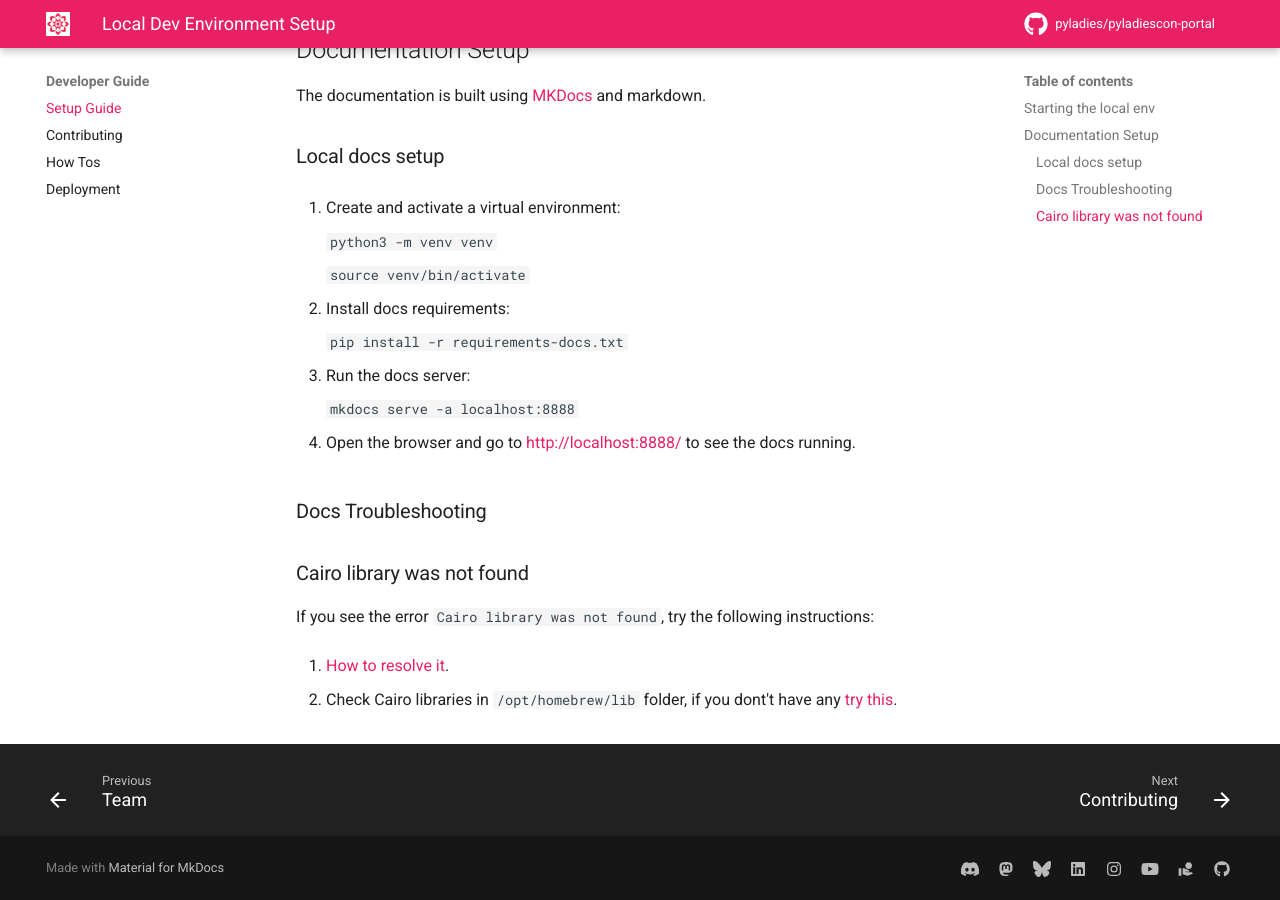
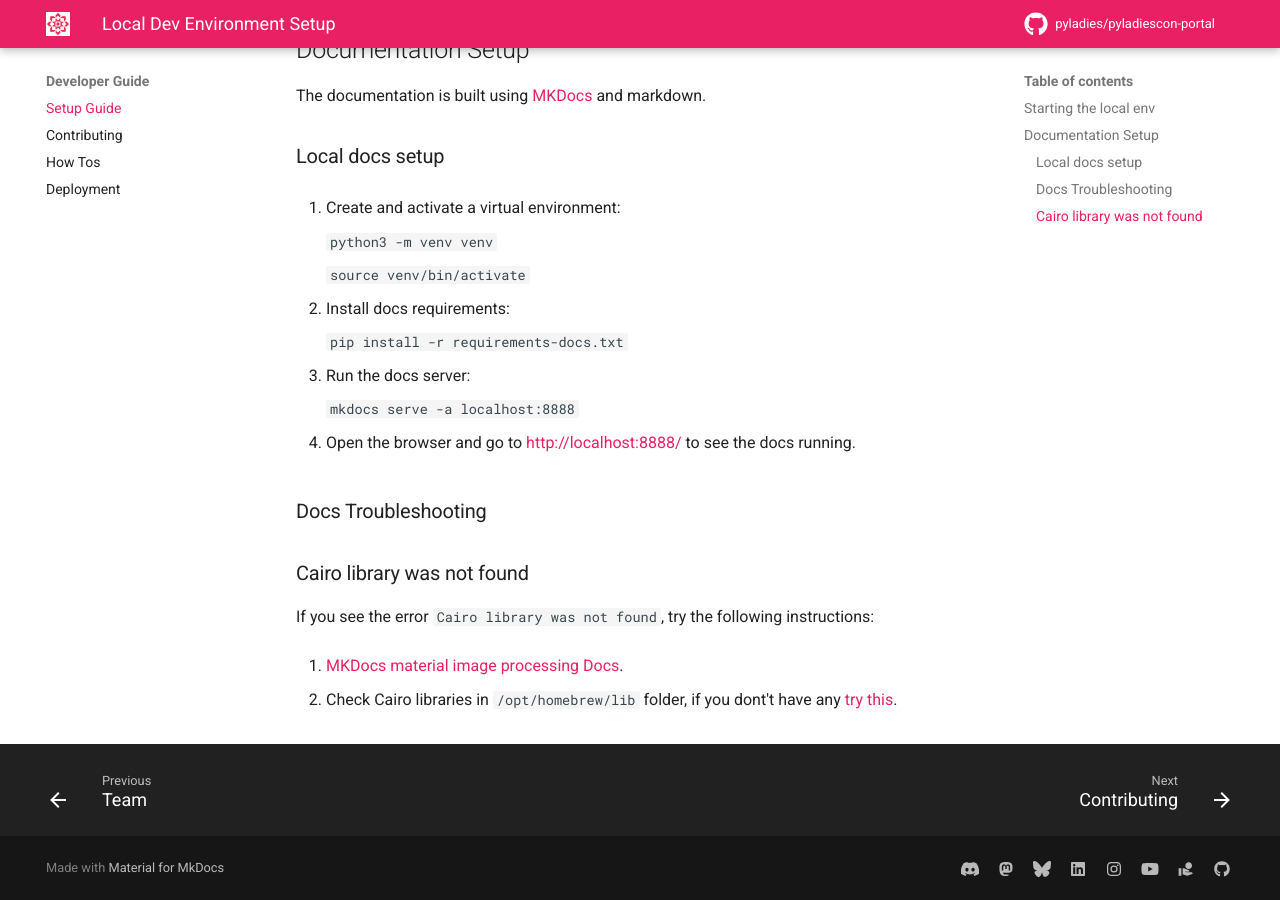
Before and after one commit to pyladies/pyladiescon-portal, an MkDocs documentation site: the page built from docs/developer/setup.md, in a window 1280 px wide and 900 px high, scrolled down 758 px. Built offline with MkDocs 1.6.1 and Material for MkDocs 9.7.7, drawn with Linux system fonts in a browser that asks for light colours; comment, search, counter and statistics services are not loaded.

Commit message:
Update docs/developer/setup.md

````diff
--- a/docs/developer/setup.md
+++ b/docs/developer/setup.md
@@ -73,6 +73,6 @@ The documentation is built using [MKDocs](https://www.mkdocs.org/) and markdown.
 
 If you see the error `Cairo library was not found`, try the following instructions:
 
-1. [How to resolve it](https://squidfunk.github.io/mkdocs-material/plugins/requirements/image-processing/?h=cairo#troubleshooting).
+1. [MKDocs material image processing Docs](https://squidfunk.github.io/mkdocs-material/plugins/requirements/image-processing/?h=cairo#troubleshooting).
 
 2. Check Cairo libraries in ```/opt/homebrew/lib``` folder, if you dont't have any [try this](https://github.com/squidfunk/mkdocs-material/issues/5121).
````
